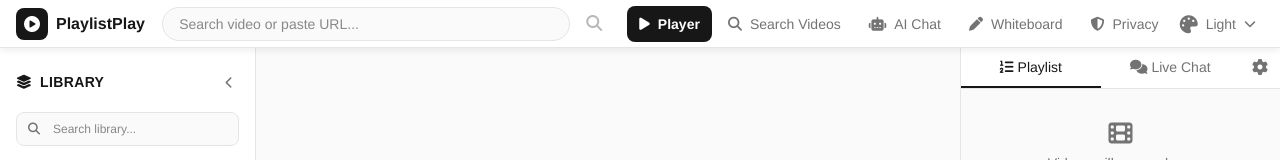
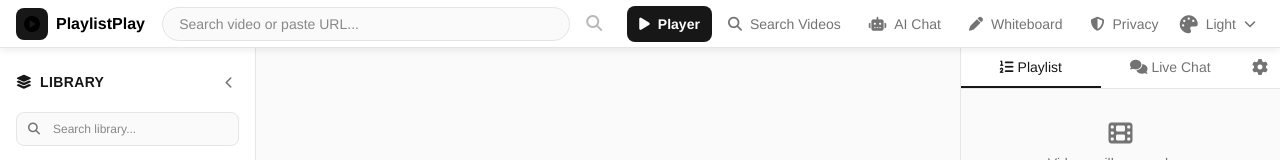
Before and after one commit to rgbailon/PlaylistTube, a React (Vite) app: page / in a window 1280 px wide. Shown: the top 160 px of the page. Built offline with nearby package versions, Linux system fonts and the light colour scheme.

Commit message:
Add sun theme with yellow accent and update logo colors

```diff
--- a/src/components/Header.jsx
+++ b/src/components/Header.jsx
@@ -3,7 +3,7 @@ import { Link, useLocation, useNavigate } from 'react-router-dom';
 import { useApp } from '../App';
 import LiveChat from './LiveChat';
 
-const themes = ['light', 'bold', 'dark', 'retro', 'cartoon', 'photo', 'forest', 'forest2', 'ocean', 'sunset', 'cyber', 'coffee', 'netflix'];
+const themes = ['light', 'bold', 'dark', 'retro', 'cartoon', 'photo', 'forest', 'forest2', 'ocean', 'sunset', 'cyber', 'coffee', 'netflix', 'sun'];
 
 function Header() {
   const { theme, setTheme, apiKeys, quota, setCurrentPlaylist, setCurrentVideoIndex, mobileSidebarOpen, setMobileSidebarOpen, currentPlaylist, currentVideoIndex, getCurrentApiKey } = useApp();
@@ -208,13 +208,13 @@ const navItems = [
       <div className="flex items-center gap-3">
         <Link to="/" className="flex items-center gap-2">
           <div
-            className="w-8 h-8 rounded-lg flex items-center justify-center"
+            className="w-8 h-8 rounded-lg flex items-center justify-center logo-icon"
             style={{ background: 'var(--accent-color)' }}
           >
-            <i className="fa-solid fa-circle-play text-white text-base"></i>
+            <i className="fa-solid fa-circle-play text-base" style={{ color: '#000000' }}></i>
           </div>
           <span
-            className="text-base font-bold"
+            className="text-base font-bold logo-text"
             style={{ color: 'var(--text-main)' }}
           >
             PlaylistPlay
--- a/src/index.css
+++ b/src/index.css
@@ -276,6 +276,40 @@
   --scrollbar-track: #1f1f1f;
 }
 
+[data-theme="sun"] {
+  --bg-main: #0d0d0d;
+  --bg-card: #151515;
+  --bg-glass: rgba(21, 21, 21, 0.95);
+  --bg-hover: #222222;
+  --bg-active: #2e2e2e;
+  --text-main: #ffffff;
+  --text-muted: #b3b3b3;
+  --border-color: #2a2a2a;
+  --border-hover: #404040;
+  --accent-color: #ebf05d;
+  --accent-hover: #f0f57d;
+  --accent-bg: rgba(235, 240, 93, 0.15);
+  --accent-border: #ebf05d;
+  --scrollbar-thumb: #404040;
+  --scrollbar-track: #151515;
+}
+
+[data-theme="light"] .logo-icon i,
+[data-theme="light"] .logo-text,
+[data-theme="sun"] .logo-icon i,
+[data-theme="sun"] .logo-text {
+  color: #000000 !important;
+}
+
+[data-theme="photo"] .logo-icon i,
+[data-theme="photo"] .logo-text,
+[data-theme="netflix"] .logo-icon i,
+[data-theme="netflix"] .logo-text,
+[data-theme="coffee"] .logo-icon i,
+[data-theme="coffee"] .logo-text {
+  color: #ffffff !important;
+}
+
 * {
   font-family: "Helvetica Neue", "Inter", sans-serif;
 }
```
